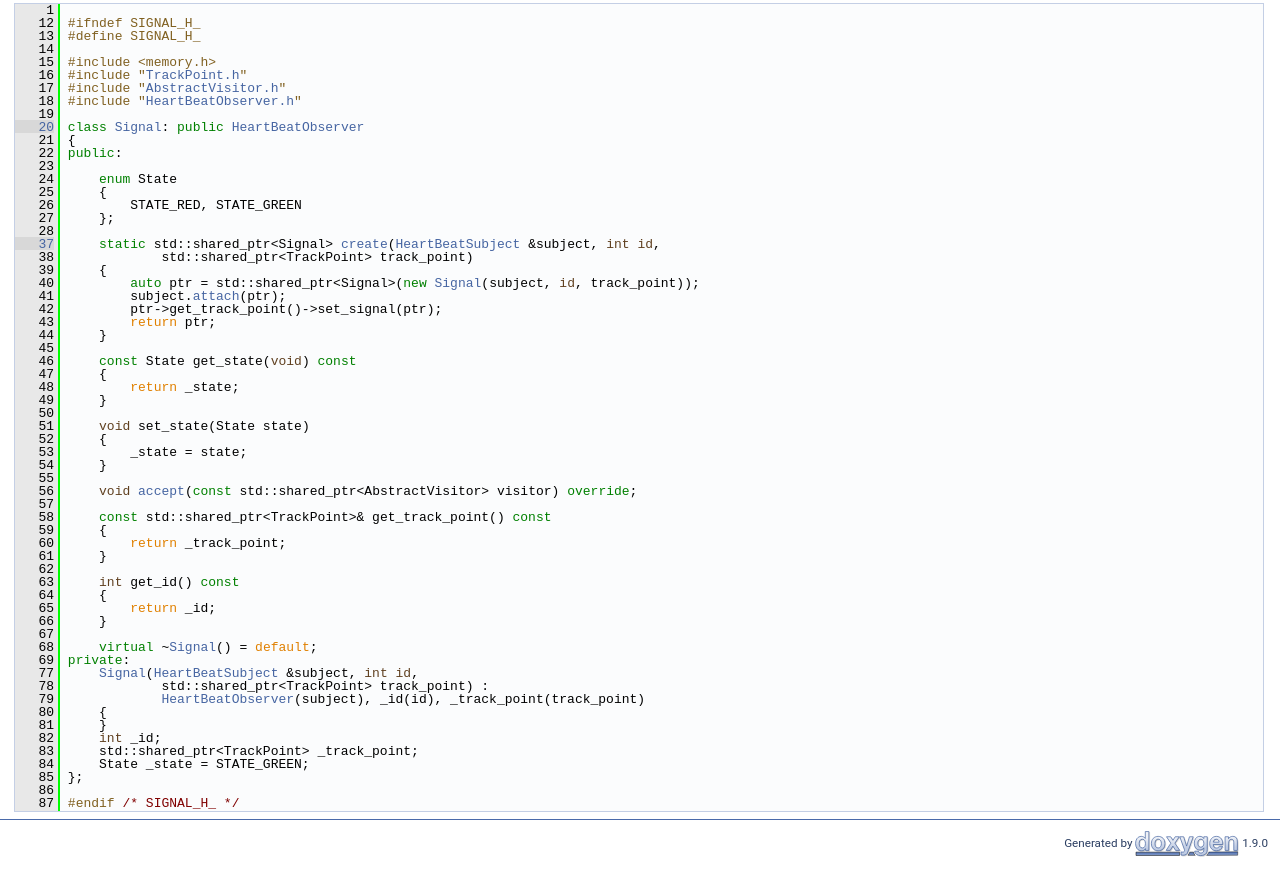
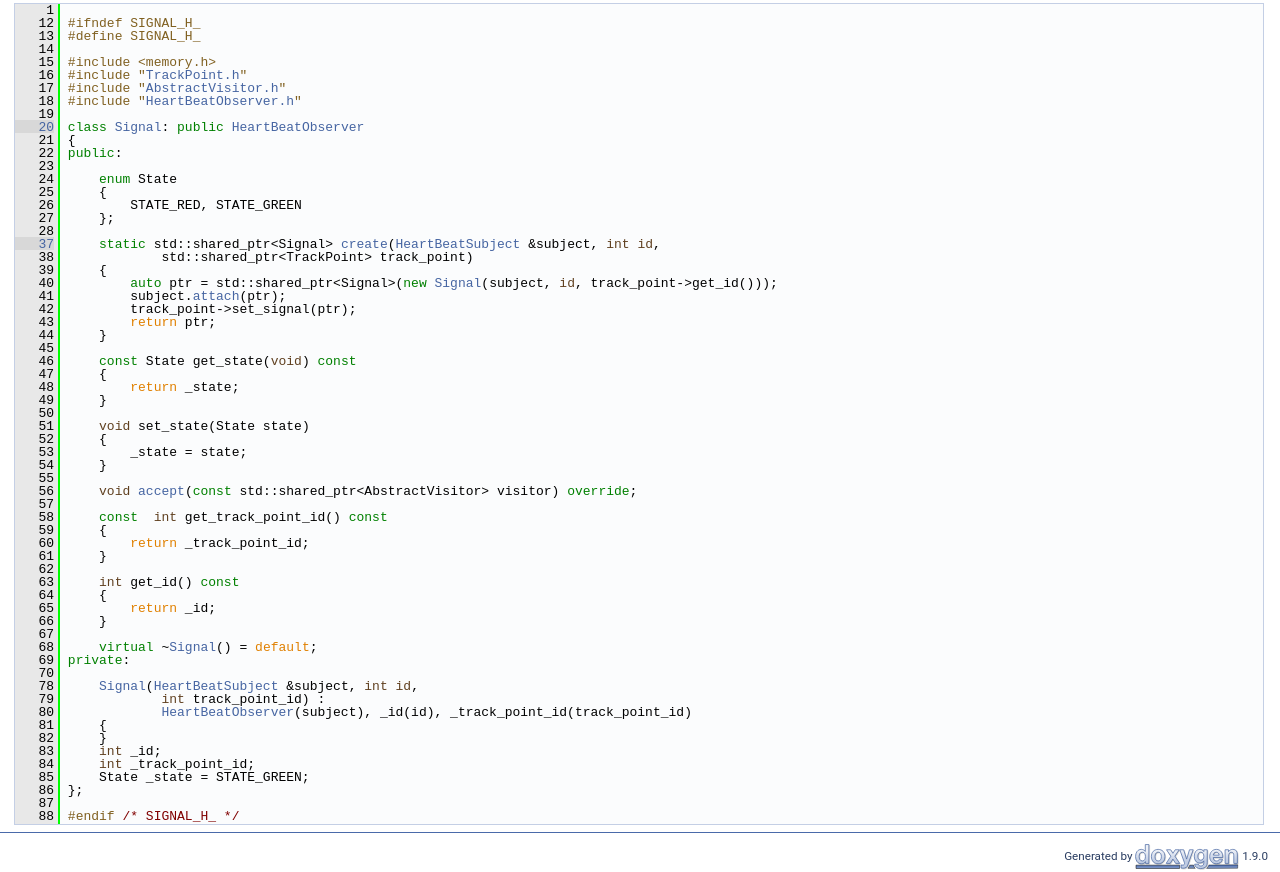
Before and after one commit to vadlml/Train-signaling-system, a plain HTML site: page docs/html/Signal_8h_source.html in a window 1280 px wide. Shown: the part 234-1106 px from the top of the page. Drawn offline with Linux system fonts and the light colour scheme.

Commit message:
1.Signal class minor update: not needed TrackPointer member replaced with a pointer id; 2. Doxygen files updated.

```diff
--- a/docs/html/Signal_8h_source.html
+++ b/docs/html/Signal_8h_source.html
@@ -92,9 +92,9 @@ $(function() {
 <div class="line"><a name="l00037"></a><span class="lineno"><a class="line" href="classSignal.html#a28eb4a7ee229746f0a96ae521e077708">   37</a></span>&#160;    <span class="keyword">static</span> std::shared_ptr&lt;Signal&gt; <a class="code" href="classSignal.html#a28eb4a7ee229746f0a96ae521e077708">create</a>(<a class="code" href="classHeartBeatSubject.html">HeartBeatSubject</a> &amp;subject, <span class="keywordtype">int</span> <span class="keywordtype">id</span>,</div>
 <div class="line"><a name="l00038"></a><span class="lineno">   38</span>&#160;            std::shared_ptr&lt;TrackPoint&gt; track_point)</div>
 <div class="line"><a name="l00039"></a><span class="lineno">   39</span>&#160;    {</div>
-<div class="line"><a name="l00040"></a><span class="lineno">   40</span>&#160;        <span class="keyword">auto</span> ptr = std::shared_ptr&lt;Signal&gt;(<span class="keyword">new</span> <a class="code" href="classSignal.html">Signal</a>(subject, <span class="keywordtype">id</span>, track_point));</div>
+<div class="line"><a name="l00040"></a><span class="lineno">   40</span>&#160;        <span class="keyword">auto</span> ptr = std::shared_ptr&lt;Signal&gt;(<span class="keyword">new</span> <a class="code" href="classSignal.html">Signal</a>(subject, <span class="keywordtype">id</span>, track_point-&gt;get_id()));</div>
 <div class="line"><a name="l00041"></a><span class="lineno">   41</span>&#160;        subject.<a class="code" href="classHeartBeatSubject.html#a1b82bfbc63f1c965e101659938edc3d7">attach</a>(ptr);</div>
-<div class="line"><a name="l00042"></a><span class="lineno">   42</span>&#160;        ptr-&gt;get_track_point()-&gt;set_signal(ptr);</div>
+<div class="line"><a name="l00042"></a><span class="lineno">   42</span>&#160;        track_point-&gt;set_signal(ptr);</div>
 <div class="line"><a name="l00043"></a><span class="lineno">   43</span>&#160;        <span class="keywordflow">return</span> ptr;</div>
 <div class="line"><a name="l00044"></a><span class="lineno">   44</span>&#160;    }</div>
 <div class="line"><a name="l00045"></a><span class="lineno">   45</span>&#160; </div>
@@ -110,9 +110,9 @@ $(function() {
 <div class="line"><a name="l00055"></a><span class="lineno">   55</span>&#160; </div>
 <div class="line"><a name="l00056"></a><span class="lineno">   56</span>&#160;    <span class="keywordtype">void</span> <a class="code" href="classSignal.html#adddedc21dc445d724b430b5f74916c80">accept</a>(<span class="keyword">const</span> std::shared_ptr&lt;AbstractVisitor&gt; visitor) <span class="keyword">override</span>;</div>
 <div class="line"><a name="l00057"></a><span class="lineno">   57</span>&#160; </div>
-<div class="line"><a name="l00058"></a><span class="lineno">   58</span>&#160;    <span class="keyword">const</span> std::shared_ptr&lt;TrackPoint&gt;&amp; get_track_point()<span class="keyword"> const</span></div>
+<div class="line"><a name="l00058"></a><span class="lineno">   58</span>&#160;    <span class="keyword">const</span>  <span class="keywordtype">int</span> get_track_point_id()<span class="keyword"> const</span></div>
 <div class="line"><a name="l00059"></a><span class="lineno">   59</span>&#160;<span class="keyword">    </span>{</div>
-<div class="line"><a name="l00060"></a><span class="lineno">   60</span>&#160;        <span class="keywordflow">return</span> _track_point;</div>
+<div class="line"><a name="l00060"></a><span class="lineno">   60</span>&#160;        <span class="keywordflow">return</span> _track_point_id;</div>
 <div class="line"><a name="l00061"></a><span class="lineno">   61</span>&#160;    }</div>
 <div class="line"><a name="l00062"></a><span class="lineno">   62</span>&#160; </div>
 <div class="line"><a name="l00063"></a><span class="lineno">   63</span>&#160;    <span class="keywordtype">int</span> get_id()<span class="keyword"> const</span></div>
@@ -122,17 +122,18 @@ $(function() {
 <div class="line"><a name="l00067"></a><span class="lineno">   67</span>&#160; </div>
 <div class="line"><a name="l00068"></a><span class="lineno">   68</span>&#160;    <span class="keyword">virtual</span> ~<a class="code" href="classSignal.html">Signal</a>() = <span class="keywordflow">default</span>;</div>
 <div class="line"><a name="l00069"></a><span class="lineno">   69</span>&#160;<span class="keyword">private</span>:</div>
-<div class="line"><a name="l00077"></a><span class="lineno">   77</span>&#160;    <a class="code" href="classSignal.html">Signal</a>(<a class="code" href="classHeartBeatSubject.html">HeartBeatSubject</a> &amp;subject, <span class="keywordtype">int</span> <span class="keywordtype">id</span>,</div>
-<div class="line"><a name="l00078"></a><span class="lineno">   78</span>&#160;            std::shared_ptr&lt;TrackPoint&gt; track_point) :</div>
-<div class="line"><a name="l00079"></a><span class="lineno">   79</span>&#160;            <a class="code" href="classHeartBeatObserver.html">HeartBeatObserver</a>(subject), _id(id), _track_point(track_point)</div>
-<div class="line"><a name="l00080"></a><span class="lineno">   80</span>&#160;    {</div>
-<div class="line"><a name="l00081"></a><span class="lineno">   81</span>&#160;    }</div>
-<div class="line"><a name="l00082"></a><span class="lineno">   82</span>&#160;    <span class="keywordtype">int</span> _id;</div>
-<div class="line"><a name="l00083"></a><span class="lineno">   83</span>&#160;    std::shared_ptr&lt;TrackPoint&gt; _track_point;</div>
-<div class="line"><a name="l00084"></a><span class="lineno">   84</span>&#160;    State _state = STATE_GREEN;</div>
-<div class="line"><a name="l00085"></a><span class="lineno">   85</span>&#160;};</div>
-<div class="line"><a name="l00086"></a><span class="lineno">   86</span>&#160; </div>
-<div class="line"><a name="l00087"></a><span class="lineno">   87</span>&#160;<span class="preprocessor">#endif </span><span class="comment">/* SIGNAL_H_ */</span><span class="preprocessor"></span></div>
+<div class="line"><a name="l00070"></a><span class="lineno">   70</span>&#160; </div>
+<div class="line"><a name="l00078"></a><span class="lineno">   78</span>&#160;    <a class="code" href="classSignal.html">Signal</a>(<a class="code" href="classHeartBeatSubject.html">HeartBeatSubject</a> &amp;subject, <span class="keywordtype">int</span> <span class="keywordtype">id</span>,</div>
+<div class="line"><a name="l00079"></a><span class="lineno">   79</span>&#160;            <span class="keywordtype">int</span> track_point_id) :</div>
+<div class="line"><a name="l00080"></a><span class="lineno">   80</span>&#160;            <a class="code" href="classHeartBeatObserver.html">HeartBeatObserver</a>(subject), _id(id), _track_point_id(track_point_id)</div>
+<div class="line"><a name="l00081"></a><span class="lineno">   81</span>&#160;    {</div>
+<div class="line"><a name="l00082"></a><span class="lineno">   82</span>&#160;    }</div>
+<div class="line"><a name="l00083"></a><span class="lineno">   83</span>&#160;    <span class="keywordtype">int</span> _id;</div>
+<div class="line"><a name="l00084"></a><span class="lineno">   84</span>&#160;    <span class="keywordtype">int</span> _track_point_id;</div>
+<div class="line"><a name="l00085"></a><span class="lineno">   85</span>&#160;    State _state = STATE_GREEN;</div>
+<div class="line"><a name="l00086"></a><span class="lineno">   86</span>&#160;};</div>
+<div class="line"><a name="l00087"></a><span class="lineno">   87</span>&#160; </div>
+<div class="line"><a name="l00088"></a><span class="lineno">   88</span>&#160;<span class="preprocessor">#endif </span><span class="comment">/* SIGNAL_H_ */</span><span class="preprocessor"></span></div>
 </div><!-- fragment --></div><!-- contents -->
 <div class="ttc" id="aclassHeartBeatObserver_html"><div class="ttname"><a href="classHeartBeatObserver.html">HeartBeatObserver</a></div><div class="ttdef"><b>Definition:</b> HeartBeatObserver.h:19</div></div>
 <div class="ttc" id="aTrackPoint_8h_html"><div class="ttname"><a href="TrackPoint_8h.html">TrackPoint.h</a></div><div class="ttdoc">Track Point class declaration.</div></div>
```
Also changed, not shown: docs/html/classSignal-members.html (+1 -1 lines), docs/html/classSignal.html (+3 -3 lines), 2 other files.
